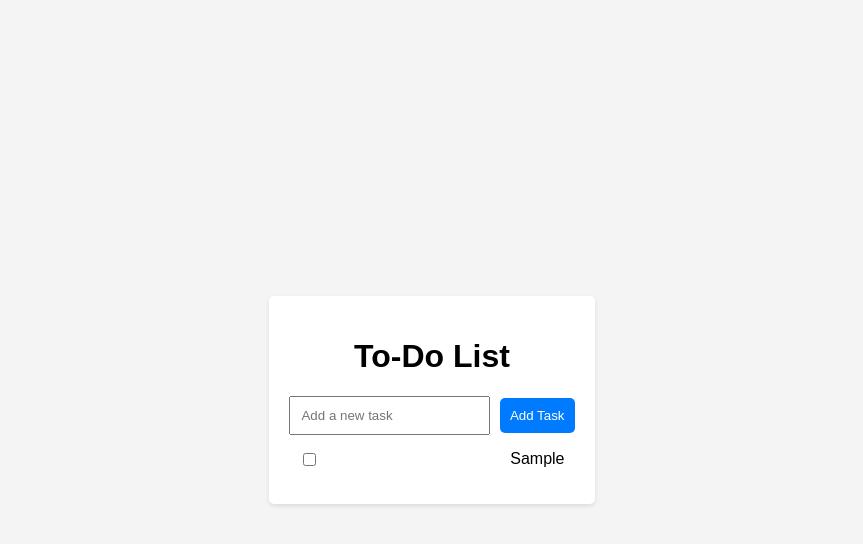
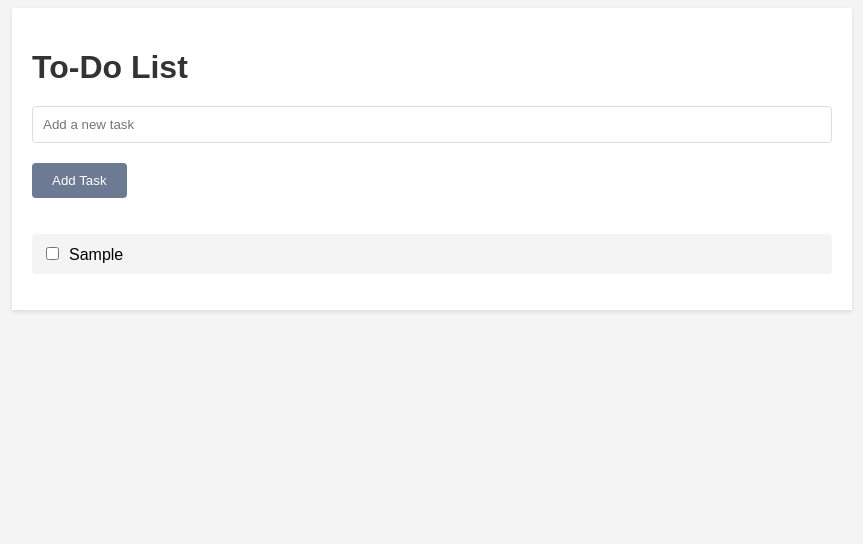
Before and after one commit to clintaire/To-Do-List-Application, a plain HTML site: page index.html in a window 1280 px wide. Both pictures are taken after typing "Sample" into the empty fields and a click on the button "Add Task". Shown: the whole page, without its empty margins (208-1071 px from the left). Drawn offline with Linux system fonts and the light colour scheme.

Commit message:
Update styles.css

```diff
--- a/styles.css
+++ b/styles.css
@@ -1,62 +1,67 @@
-/* Reset */
-body, ul {
-    margin: 0;
-    padding: 0;
-}
-
 body {
     font-family: Arial, sans-serif;
     background-color: #f4f4f4;
-    margin: 0;
-    display: flex;
-    justify-content: center;
-    align-items: center;
-    height: 100vh;
 }
 
-/* Container */
 .container {
-    text-align: center;
+    max-width: 800px;
+    margin: 0 auto;
+    padding: 20px;
     background-color: #fff;
-    padding: 20px;
-    border-radius: 5px;
     box-shadow: 0 2px 4px rgba(0, 0, 0, 0.1);
 }
 
-/* Input */
-input {
-    padding: 10px;
-    margin-right: 5px;
+h1 {
+    color: #333;
+    margin-bottom: 20px;
 }
 
-/* Button */
+input[type="text"] {
+    width: 100%;
+    padding: 10px;
+    margin-bottom: 20px;
+    border: 1px solid #ddd;
+    border-radius: 4px;
+    box-sizing: border-box;
+}
+
 button {
-    padding: 10px;
-    cursor: pointer;
-    background-color: #007BFF;
+    padding: 10px 20px;
+    margin-bottom: 20px;
+    background-color: #6c7a93;
     color: #fff;
     border: none;
-    border-radius: 5px;
+    border-radius: 4px;
+    cursor: pointer;
 }
 
-/* List */
+button:hover {
+    background-color: #5e6e82;
+}
+
 ul {
     list-style-type: none;
     padding: 0;
 }
 
 li {
-    background-color: #fff;
-    margin: 5px 0;
     padding: 10px;
-    border-radius: 5px;
-    display: flex;
-    justify-content: space-between;
-    align-items: center;
+    margin-bottom: 10px;
+    background-color: #f4f4f4;
+    border-radius: 4px;
+    box-sizing: border-box;
+    cursor: pointer;
 }
 
-/* Completed */
+li:hover {
+    background-color: #e8e8e8;
+}
+
+li input[type="checkbox"] {
+    margin-right: 10px;
+}
+
 .completed {
     text-decoration: line-through;
-    opacity: 0.7;
+    color: #888;
 }
```
